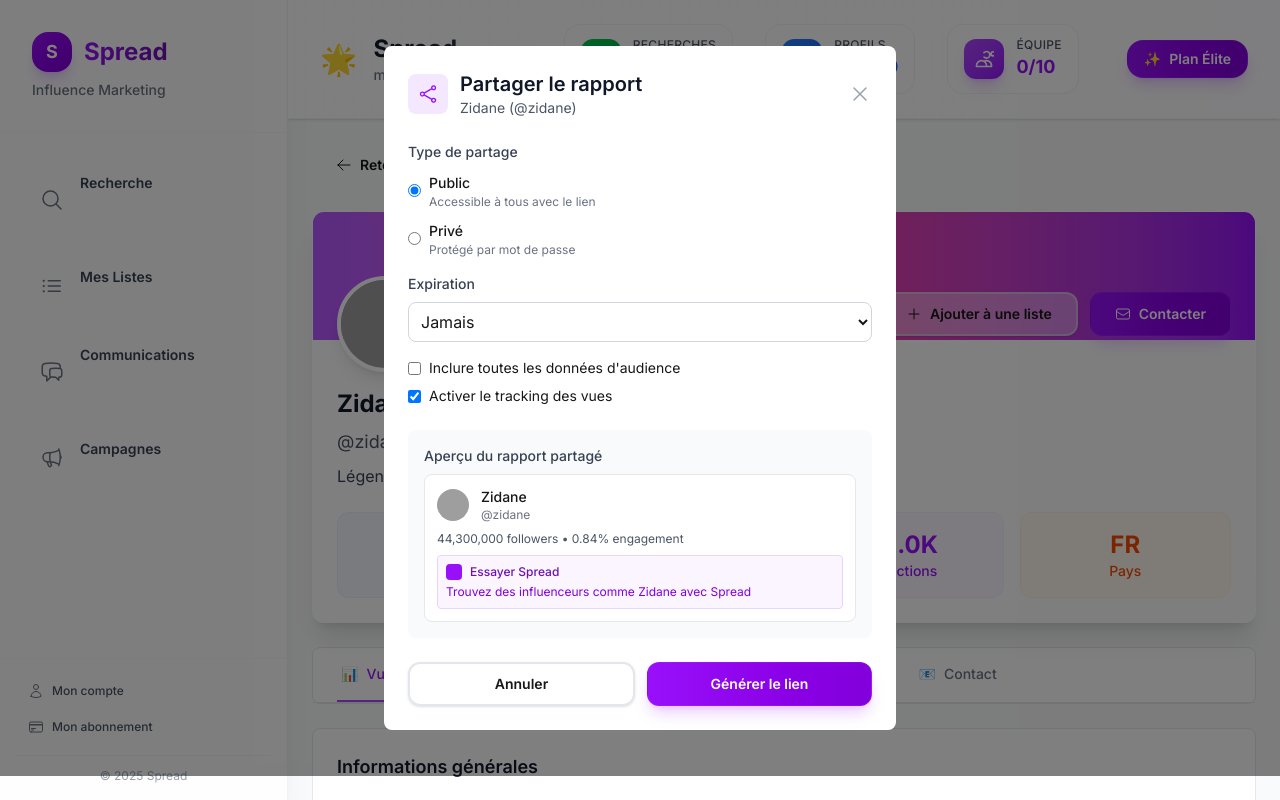
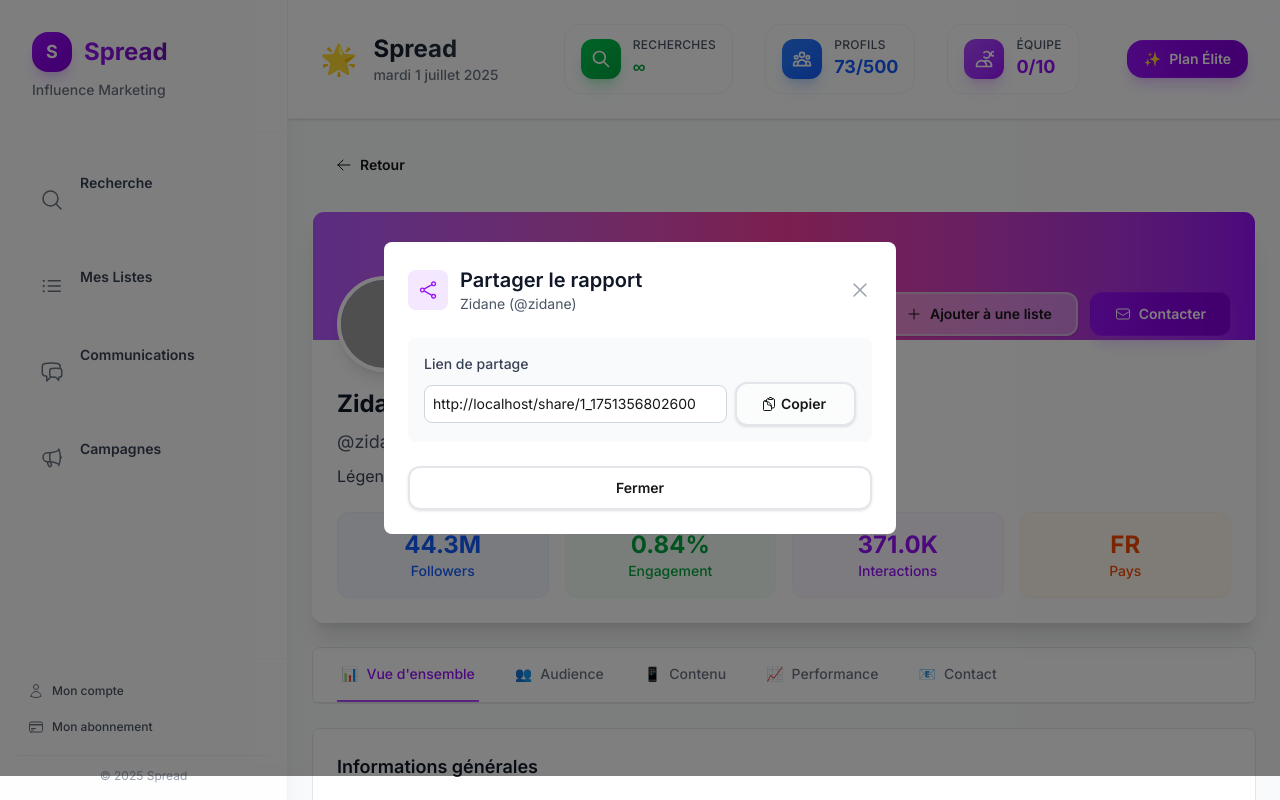
Before and after one commit to hery-spread/spread-demo, a Next.js app: page /profile/1 in a window 1280 px wide. Both pictures are taken after a click on the button "Partager". Built offline with nearby package versions, Linux system fonts and the light colour scheme; grey boxes are pictures that could not be loaded.

Commit message:
share: simplifie la modale de partage en lien direct copiable (skip options)

```diff
--- a/src/components/profile/ShareReportModal.tsx
+++ b/src/components/profile/ShareReportModal.tsx
@@ -1,13 +1,11 @@
 'use client';
 
-import { useState } from 'react';
+import { useEffect, useState } from 'react';
 import { Button } from '@/components/ui/Button';
 import {
   XMarkIcon,
   ShareIcon,
   CheckIcon,
-  ChartBarIcon,
-  EyeIcon,
   ClipboardDocumentIcon,
 } from '@heroicons/react/24/outline';
 import { InfluencerDetails } from '@/types';
@@ -33,36 +31,27 @@
   influencer,
   onShare,
 }: ShareReportModalProps) {
-  const [shareData, setShareData] = useState<ShareReportData>({
+  const shareData: ShareReportData = {
     influencerId: influencer.id,
     shareType: 'public',
     expiresAt: undefined,
     includeFullAudience: false,
     trackingEnabled: true,
-  });
-  const [isGenerating, setIsGenerating] = useState(false);
+  };
   const [generatedLink, setGeneratedLink] = useState<string | null>(null);
   const [linkCopied, setLinkCopied] = useState(false);
 
-  const handleGenerateLink = async () => {
-    setIsGenerating(true);
-
-    // Simuler la génération d'un lien unique
-    await new Promise((resolve) => setTimeout(resolve, 1000));
-
+  // Génère le lien automatiquement à l'ouverture et passe directement à l'étape finale
+  useEffect(() => {
+    if (!isOpen) return;
     const shareId = `${influencer.id}_${Date.now()}`;
     const baseUrl =
-      typeof window !== 'undefined'
-        ? window.location.origin
-        : 'http://localhost:3000';
-    const link = `${baseUrl}/share/${shareId}?utm_source=spread_app&utm_medium=share&utm_campaign=growth_hacking`;
-
+      typeof window !== 'undefined' ? window.location.origin : 'http://localhost:3000';
+    const link = `${baseUrl}/share/${shareId}`;
     setGeneratedLink(link);
-    setIsGenerating(false);
-
-    // Appeler la fonction de partage
     onShare(shareData);
-  };
+    // eslint-disable-next-line react-hooks/exhaustive-deps
+  }, [isOpen]);
 
   const handleCopyLink = async () => {
     if (generatedLink) {
@@ -99,171 +88,8 @@
             <XMarkIcon className="w-6 h-6" />
           </button>
         </div>
-
-        {!generatedLink ? (
-          <>
-            {/* Options de partage */}
-            <div className="space-y-4 mb-6">
-              <div>
-                <label className="block text-sm font-medium text-gray-700 mb-2">
-                  Type de partage
-                </label>
-                <div className="space-y-2">
-                  <label className="flex items-center">
-                    <input
-                      type="radio"
-                      value="public"
-                      checked={shareData.shareType === 'public'}
-                      onChange={() =>
-                        setShareData({ ...shareData, shareType: 'public' })
-                      }
-                      className="mr-2"
-                    />
-                    <div>
-                      <span className="text-sm font-medium">Public</span>
-                      <p className="text-xs text-gray-500">
-                        Accessible à tous avec le lien
-                      </p>
-                    </div>
-                  </label>
-                  <label className="flex items-center">
-                    <input
-                      type="radio"
-                      value="private"
-                      checked={shareData.shareType === 'private'}
-                      onChange={() =>
-                        setShareData({ ...shareData, shareType: 'private' })
-                      }
-                      className="mr-2"
-                    />
-                    <div>
-                      <span className="text-sm font-medium">Privé</span>
-                      <p className="text-xs text-gray-500">
-                        Protégé par mot de passe
-                      </p>
-                    </div>
-                  </label>
-                </div>
-              </div>
-
-              <div>
-                <label className="block text-sm font-medium text-gray-700 mb-2">
-                  Expiration
-                </label>
-                <select
-                  value={shareData.expiresAt || ''}
-                  onChange={(e) =>
-                    setShareData({
-                      ...shareData,
-                      expiresAt: e.target.value || undefined,
-                    })
-                  }
-                  className="w-full p-2 border border-gray-300 rounded-lg"
-                >
-                  <option value="">Jamais</option>
-                  <option value="24h">24 heures</option>
-                  <option value="7d">7 jours</option>
-                  <option value="30d">30 jours</option>
-                </select>
-              </div>
-
-              <div className="space-y-2">
-                <label className="flex items-center">
-                  <input
-                    type="checkbox"
-                    checked={shareData.includeFullAudience}
-                    onChange={(e) =>
-                      setShareData({
-                        ...shareData,
-                        includeFullAudience: e.target.checked,
-                      })
-                    }
-                    className="mr-2"
-                  />
-                  <span className="text-sm">
-                    Inclure toutes les données d&apos;audience
-                  </span>
-                </label>
-
-                <label className="flex items-center">
-                  <input
-                    type="checkbox"
-                    checked={shareData.trackingEnabled}
-                    onChange={(e) =>
-                      setShareData({
-                        ...shareData,
-                        trackingEnabled: e.target.checked,
-                      })
-                    }
-                    className="mr-2"
-                  />
-                  <span className="text-sm">Activer le tracking des vues</span>
-                </label>
-              </div>
-            </div>
-
-            {/* Aperçu du rapport partagé */}
-            <div className="bg-gray-50 p-4 rounded-lg mb-6">
-              <h3 className="text-sm font-medium text-gray-700 mb-2">
-                Aperçu du rapport partagé
-              </h3>
-              <div className="bg-white border border-gray-200 rounded-lg p-3">
-                <div className="flex items-center space-x-3 mb-2">
-                  <img
-                    src={influencer.avatar}
-                    alt={influencer.name}
-                    className="w-8 h-8 rounded-full"
-                  />
-                  <div>
-                    <div className="font-medium text-sm">{influencer.name}</div>
-                    <div className="text-xs text-gray-500">
-                      @{influencer.username}
-                    </div>
-                  </div>
-                </div>
-                <div className="text-xs text-gray-600 mb-2">
-                  {influencer.followers.toLocaleString()} followers •{' '}
-                  {influencer.engagementRate}% engagement
-                </div>
-                <div className="bg-purple-50 border border-purple-200 rounded p-2">
-                  <div className="flex items-center space-x-2">
-                    <div className="w-4 h-4 bg-purple-600 rounded"></div>
-                    <span className="text-xs font-medium text-purple-800">
-                      Essayer Spread
-                    </span>
-                  </div>
-                  <p className="text-xs text-purple-700 mt-1">
-                    Trouvez des influenceurs comme {influencer.name} avec Spread
-                  </p>
-                </div>
-              </div>
-            </div>
-
-            {/* Actions */}
-            <div className="flex space-x-3">
-              <Button variant="outline" onClick={onClose} className="flex-1">
-                Annuler
-              </Button>
-              <Button
-                onClick={handleGenerateLink}
-                disabled={isGenerating}
-                className="flex-1 bg-purple-600 hover:bg-purple-700"
-              >
-                {isGenerating ? 'Génération...' : 'Générer le lien'}
-              </Button>
-            </div>
-          </>
-        ) : (
-          <>
-            {/* Lien généré */}
+        {/* Lien direct à copier */}
             <div className="mb-6">
-              <div className="flex items-center space-x-2 mb-4">
-                <CheckIcon className="w-5 h-5 text-green-600" />
-                <span className="text-sm font-medium text-green-800">
-                  Lien généré avec succès !
-                </span>
-              </div>
-
               <div className="bg-gray-50 p-4 rounded-lg">
                 <label className="block text-sm font-medium text-gray-700 mb-2">
                   Lien de partage
@@ -271,7 +97,7 @@
                 <div className="flex items-center space-x-2">
                   <input
                     type="text"
-                    value={generatedLink}
+                value={generatedLink ?? ''}
                     readOnly
                     className="flex-1 p-2 border border-gray-300 rounded-lg bg-white text-sm"
                   />
@@ -291,39 +117,11 @@
               </div>
             </div>
 
-            {/* Statistiques preview */}
-            <div className="bg-blue-50 p-4 rounded-lg mb-6">
-              <div className="flex items-center space-x-2 mb-2">
-                <ChartBarIcon className="w-4 h-4 text-blue-600" />
-                <span className="text-sm font-medium text-blue-800">
-                  Tracking activé
-                </span>
-              </div>
-              <p className="text-xs text-blue-700">
-                Vous recevrez des notifications lorsque quelqu&apos;un consulte
-                ce rapport. Les statistiques seront disponibles dans votre
-                tableau de bord.
-              </p>
-            </div>
-
-            {/* Actions finales */}
-            <div className="flex space-x-3">
+        <div className="flex">
               <Button variant="outline" onClick={onClose} className="flex-1">
                 Fermer
               </Button>
-              <Button
-                onClick={() => {
-                  // Ouvrir dans un nouvel onglet pour prévisualiser
-                  window.open(generatedLink, '_blank');
-                }}
-                className="flex-1 bg-purple-600 hover:bg-purple-700"
-              >
-                <EyeIcon className="w-4 h-4 mr-2" />
-                Prévisualiser
-              </Button>
             </div>
-          </>
-        )}
       </div>
     </div>
   );
```
Also changed, not shown: TODO/TODO_LISTS-07.MD (+26 -4 lines).
